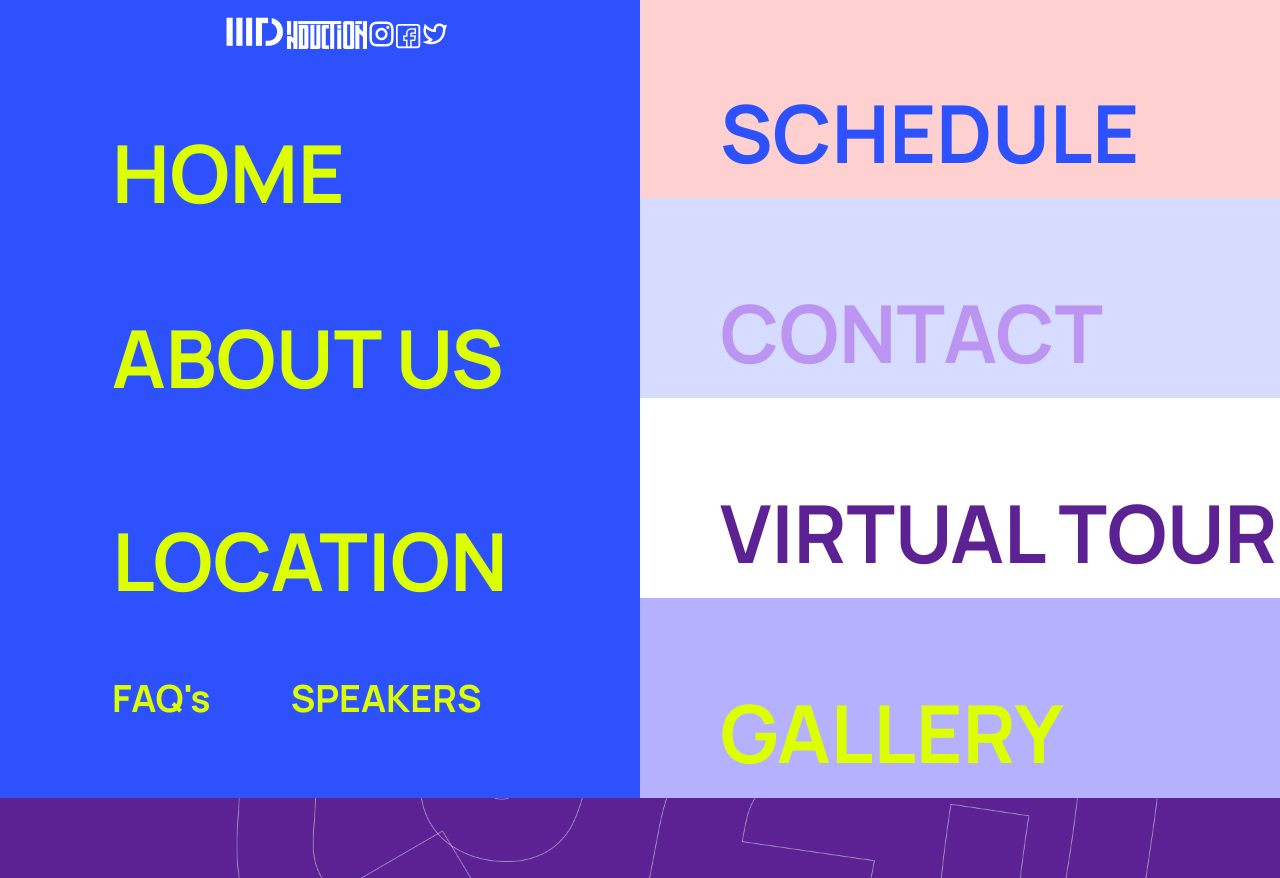
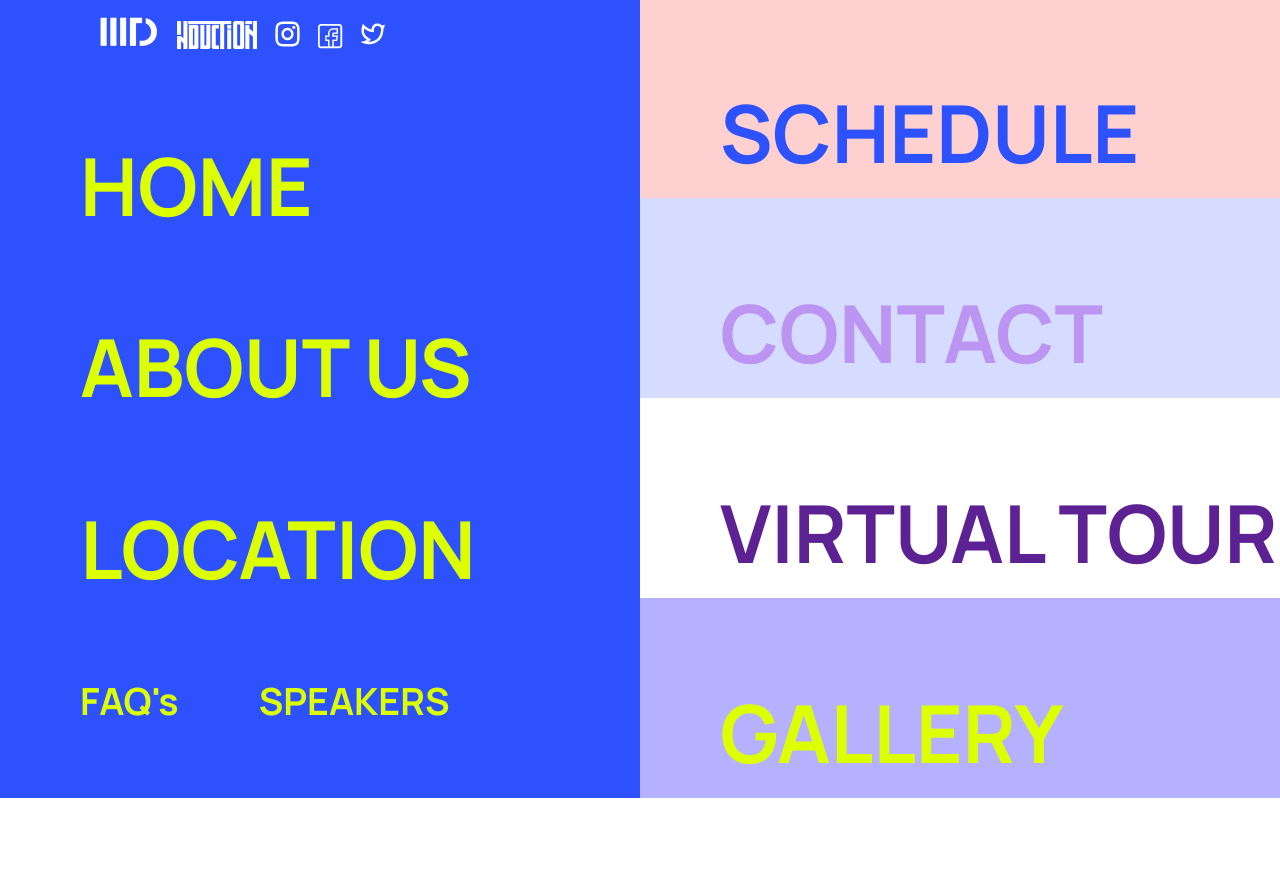
Before and after one commit to divyansh-4/mtech_induction23, a React (Create React App) app: page / in a window 1280 px wide. Shown: the part 858-1736 px from the top of the page. After the commit the page ends 1656 px from the top, so only its background shows below. Built offline with nearby package versions, Linux system fonts and the light colour scheme.

Commit message:
Updates on menu, Aligned the menu icons

```diff
--- a/src/components/Menu.css
+++ b/src/components/Menu.css
@@ -27,43 +27,55 @@ body{
 .menu-item1- {
     display: revert;
     position: relative;
-    left: 1rem;
-    top: 1rem;
-
+    padding: revert;
+    left : 5rem;
+    height: fit-content;
+    width: fit-content;
 }
 
 .menu-item1-1{
     display: flex;
     position: relative;
+    align-content: center;
+    height: fit-content;
+}
+
+.logo{
+    height: fit-content;
+    width: fit-content;
+    margin-left: 1rem;
+    margin-top: 1rem;
 }
 
 .menu-item1-2{
     display: flex;
     position: relative;
     align-content: center;
+    height: fit-content;
 }
 
 .menu-item1-3{
     display: flex;
     position: relative;
-    top: 10%;
+    height: fit-content;
 }
 .menu-item1-4{
     display: flex;
+    position:relative;
 }
 
 .Home{
     display: flex;
     position: relative;
     font-size: 5rem;
-    left: 7rem;
+    left: 5rem;
     color: #DCFF02;
 }
 
 .FAQ {
     display: flex;
     position: relative;
-    left: 7rem;
+    left: 5rem;
     color: #DCFF02;
 }
 
@@ -71,8 +83,10 @@ body{
     display: flex;
     position: relative;
     text-align: center;
-    left: 12rem;
+    left: 10rem;
     color: #DCFF02;
+    width: fit-content;
+    height: fit-content;
 }
 
 
@@ -100,6 +114,8 @@ body{
     left: 5rem;
     top: 5rem;
     color: #2D51FD;
+    width: fit-content;
+    height: fit-content;
 
 }
 
@@ -111,6 +127,8 @@ body{
     left: 5rem;
     top: 5rem;
     color: #BC95F2;
+    width: fit-content;
+    height: fit-content;
 }
 
 .Virtual{
@@ -121,6 +139,8 @@ body{
     left: 5rem;
     top: 5rem;
     color: #5C2293;
+    width: fit-content;
+    height: fit-content;
 }
 
 .Gallery{
@@ -131,6 +151,8 @@ body{
     left: 5rem;
     top: 5rem;
     color: #DCFF02;
+    width: fit-content;
+    height: fit-content;
 }
 
 .menu-item2-2{
--- a/src/components/Menu.jsx
+++ b/src/components/Menu.jsx
@@ -11,11 +11,11 @@ const Menu = () => {
         <div className="menu">
             < div className="menu-item1">
                 <div className="menu-item1-">
-                    <img  src={iiitdlogo} alt="" />
-                    <img  src={inductionlogo} alt="" />
-                    <img  src={instagramline} alt="" />
-                    <img  src={facebooklogo} alt="" />
-                    <img  src={twitterline} alt="" />
+                    <img  className={"logo"} src={iiitdlogo} alt="" />
+                    <img  className={"logo"} src={inductionlogo} alt="" />
+                    <img  className={"logo"} src={instagramline} alt="" />
+                    <img className={"logo"} src={facebooklogo} alt="" />
+                    <img  className={"logo"} src={twitterline} alt="" />
                 </div>
                 <div className="menu-item1-1"> <h1 className={"Home"}> HOME</h1> </div>
                 <div className="menu-item1-2"> <h1 className={"Home"}> ABOUT US</h1></div>
```
